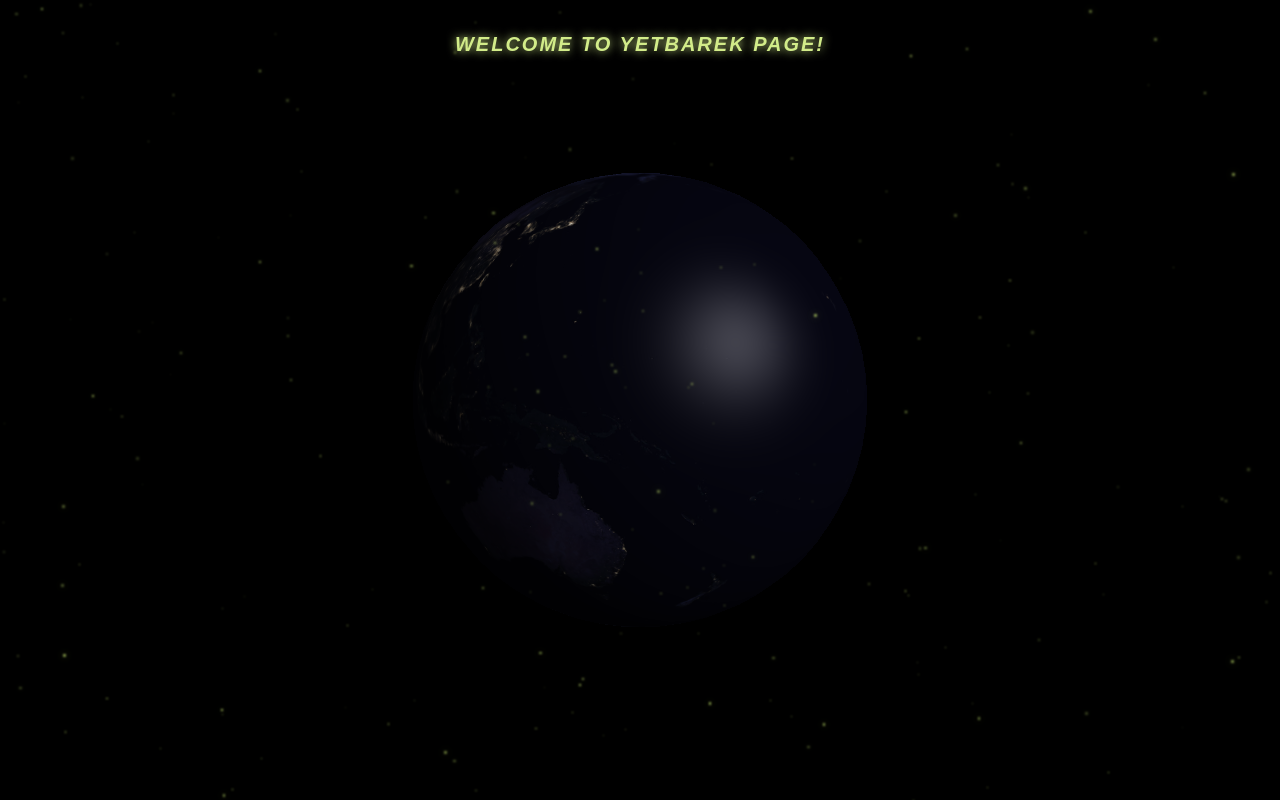
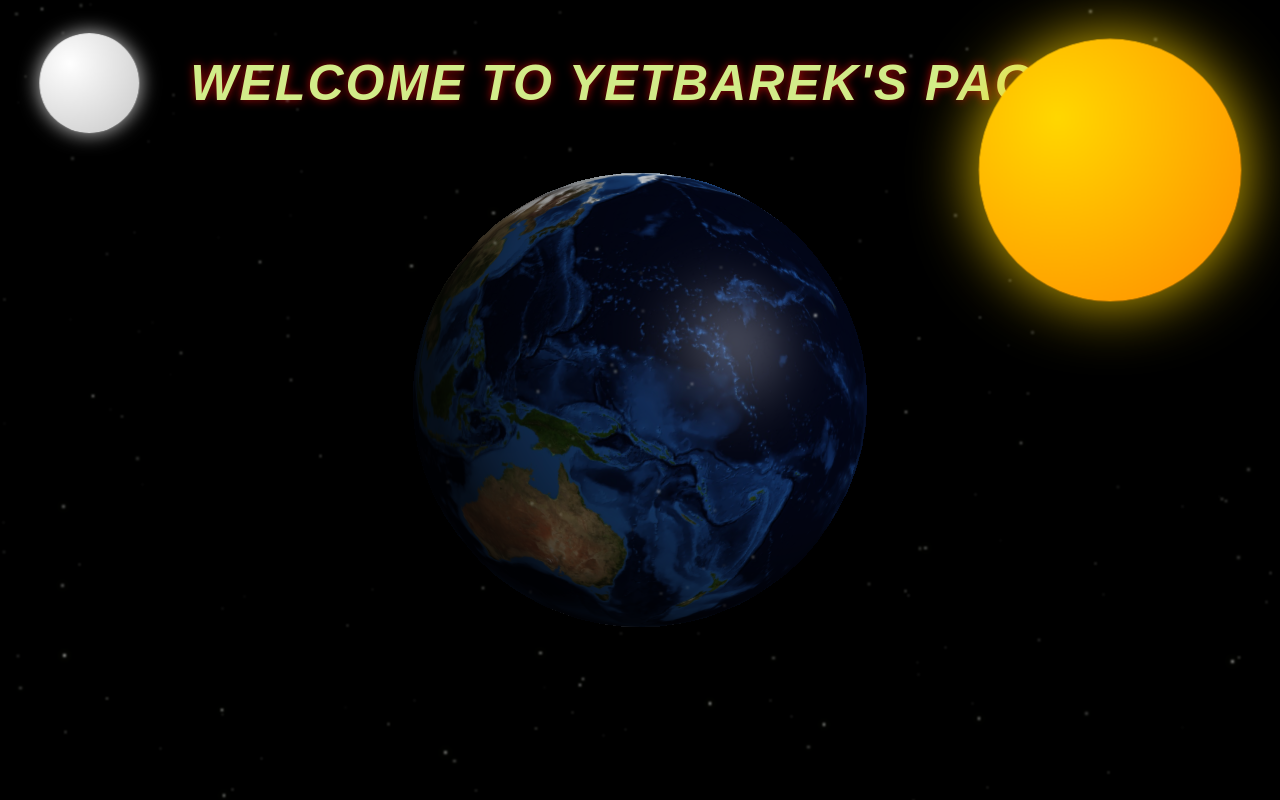
Before and after one commit to yetty8/GLOBE-ANIMATION, a Flask app: page / in a window 1280 px wide. Run offline with Flask 3, Linux system fonts and the light colour scheme.

Commit message:
first commit

```diff
--- a/main.py
+++ b/main.py
@@ -6,13 +6,13 @@ import requests
 app = Flask(__name__)
 socketio = SocketIO(app)
 
-
+# Create templates and static directories if they don't exist
 if not os.path.exists('templates'):
     os.makedirs('templates')
 if not os.path.exists('static'):
     os.makedirs('static')
 
-
+# Create HTML template
 
 
 @app.route('/')
--- a/templates/index.html
+++ b/templates/index.html
@@ -9,7 +9,7 @@
         canvas { display: block; }
         .star {
             position: absolute;
-            background: rgb(203, 236, 112);
+            background: rgb(243, 245, 239);
             border-radius: 50%;
             animation: twinkle 1s infinite alternate;
             opacity: 0.5;
@@ -18,6 +18,9 @@
             z-index: 100;
             width: 2px;
             height: 2px;
+        }
+        .star:hover {
+            background: rgb(210, 236, 137);
         }
         @keyframes twinkle {
             from { opacity: 0.2; }
@@ -31,18 +34,24 @@
             color: rgb(210, 236, 137);
             font-family: Arial, sans-serif;
             z-index: 100;
-            font-size: 20px;
+            font-size: 50px;
             font-weight: bold;
-            text-shadow: 0 0 10px rgb(210, 236, 137);
+            text-shadow: 0 0 10px rgb(172, 9, 9);
             letter-spacing: 2px;
             text-transform: uppercase;
             font-style: italic;
             text-align: center;
         }
+        h1:hover {
+            color: rgb(133, 59, 194);
+            text-shadow: 0 0 10px rgb(172, 9, 9);
+            transition: color 0.3s ease, text-shadow 0.3s ease;
+
+        }
     </style>
 </head>
 <body>
-    <h1>Welcome To Yetbarek Page!</h1>
+    <h1>Welcome To Yetbarek's Page!</h1>
     <script>
         // Create stars
         for(let i = 0; i < 200; i++) {
@@ -56,6 +65,90 @@
             document.body.appendChild(star);
         }
 
+        // Create moon
+        const moon = document.createElement('div');
+        moon.style.position = 'absolute';
+        moon.style.left = '50px';
+        moon.style.top = '50px';
+        moon.style.width = '100px';
+        moon.style.height = '100px';
+        moon.style.borderRadius = '50%';
+        moon.style.background = 'radial-gradient(circle at 30% 30%, #ffffff, #c7c7c7)';
+        moon.style.boxShadow = '0 0 20px rgba(255, 255, 255, 0.8)';
+        moon.style.animation = 'orbit 10s infinite linear';
+        moon.style.zIndex = '100';
+        document.body.appendChild(moon);
+
+        // Create multiple shooting stars
+        function createShootingStar() {
+            const shootingStar = document.createElement('div');
+            shootingStar.style.position = 'absolute';
+            shootingStar.style.width = '4px';
+            shootingStar.style.height = '4px';
+            shootingStar.style.background = 'white';
+            shootingStar.style.borderRadius = '50%';
+            shootingStar.style.boxShadow = '0 0 10px #fff, 0 0 20px #fff, 0 0 30px #fff';
+            shootingStar.style.animation = `shooting ${Math.random() * 2 + 2}s linear infinite`;
+            shootingStar.style.animationDelay = `${Math.random() * 3}s`;
+            shootingStar.style.zIndex = '99';
+            shootingStar.style.left = `${Math.random() * 100}%`;
+            shootingStar.style.top = `${Math.random() * 100}%`;
+            document.body.appendChild(shootingStar);
+        }
+
+        // Create multiple shooting stars
+        for(let i = 0; i < 5; i++) {
+            createShootingStar();
+        }
+
+        // Add shooting star animation
+        const shootingStarStyle = document.createElement('style');
+        shootingStarStyle.textContent = `
+            @keyframes shooting {
+                0% {
+                    transform: translate(0, 0) rotate(-45deg);
+                    opacity: 1;
+                    left: 0;
+                    top: 50%;
+                }
+                100% {
+                    transform: translate(100vw, -100vh) rotate(-45deg);
+                    opacity: 0;
+                    left: 100%;
+                    top: 0;
+                }
+            }
+        `;
+        document.head.appendChild(shootingStarStyle);
+
+        // Create sun
+        const sun = document.createElement('div');
+        sun.style.position = 'absolute';
+        sun.style.right = '50px';
+        sun.style.top = '50px';
+        sun.style.width = '240px';
+        sun.style.height = '240px';
+        sun.style.borderRadius = '50%';
+        sun.style.background = 'radial-gradient(circle at 30% 30%, #ffd700, #ff8c00)';
+        sun.style.boxShadow = '0 0 40px rgba(255, 215, 0, 0.8)';
+        sun.style.animation = 'pulse 2s infinite alternate';
+        sun.style.zIndex = '100';
+        document.body.appendChild(sun);
+
+        // Add animation styles
+        const style = document.createElement('style');
+        style.textContent = `
+            @keyframes orbit {
+                from { transform: rotate(0deg) translateX(20px) rotate(0deg); }
+                to { transform: rotate(360deg) translateX(20px) rotate(-360deg); }
+            }
+            @keyframes pulse {
+                from { transform: scale(1); box-shadow: 0 0 40px rgba(255, 215, 0, 0.8); }
+                to { transform: scale(1.1); box-shadow: 0 0 60px rgba(255, 215, 0, 0.9); }
+            }
+        `;
+        document.head.appendChild(style);
+
         // Three.js scene setup
         const scene = new THREE.Scene();
         const camera = new THREE.PerspectiveCamera(75, window.innerWidth / window.innerHeight, 0.1, 1000);
@@ -65,7 +158,7 @@
 
         // Create globe
         const geometry = new THREE.SphereGeometry(2, 32, 32);
-        const texture = new THREE.TextureLoader().load('/static/eart_at_night.png');
+        const texture = new THREE.TextureLoader().load('/static/earth.jpg');
         const material = new THREE.MeshPhongMaterial({ map: texture });
         const globe = new THREE.Mesh(geometry, material);
         scene.add(globe);
```
Also changed, not shown: README.md.
